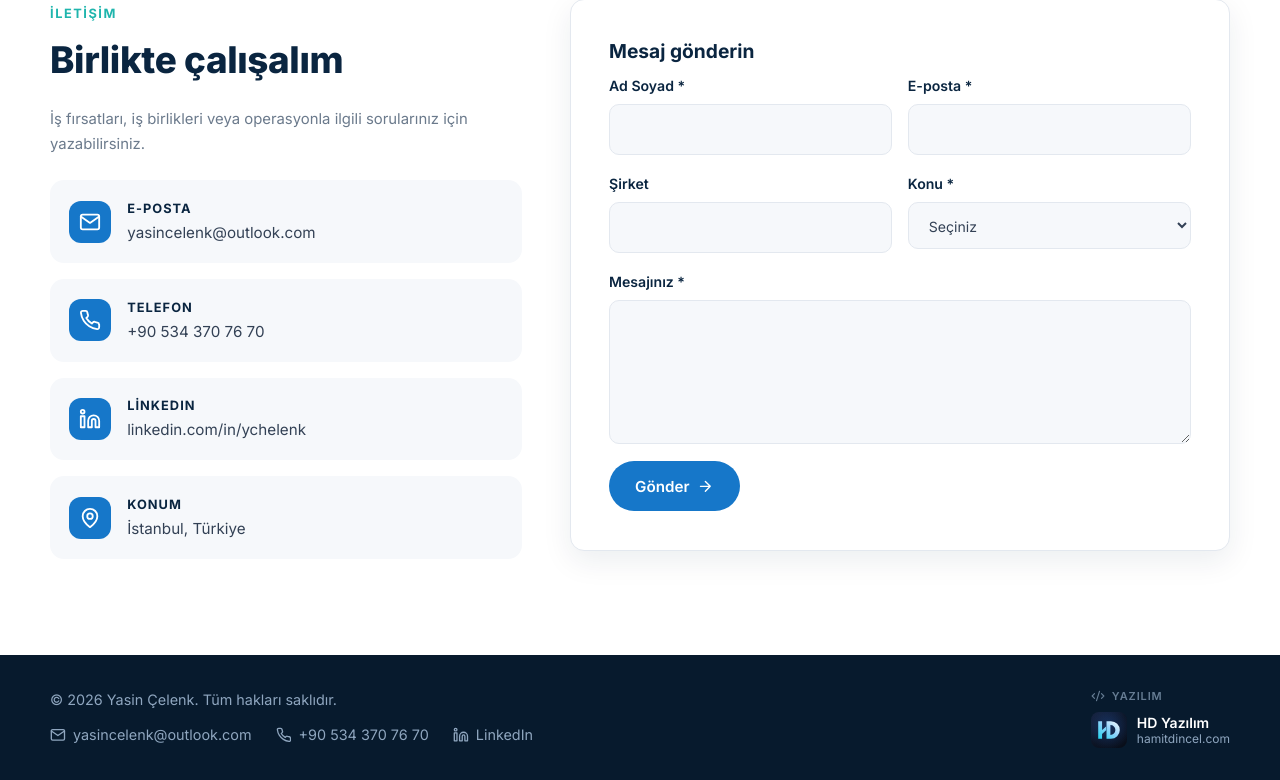
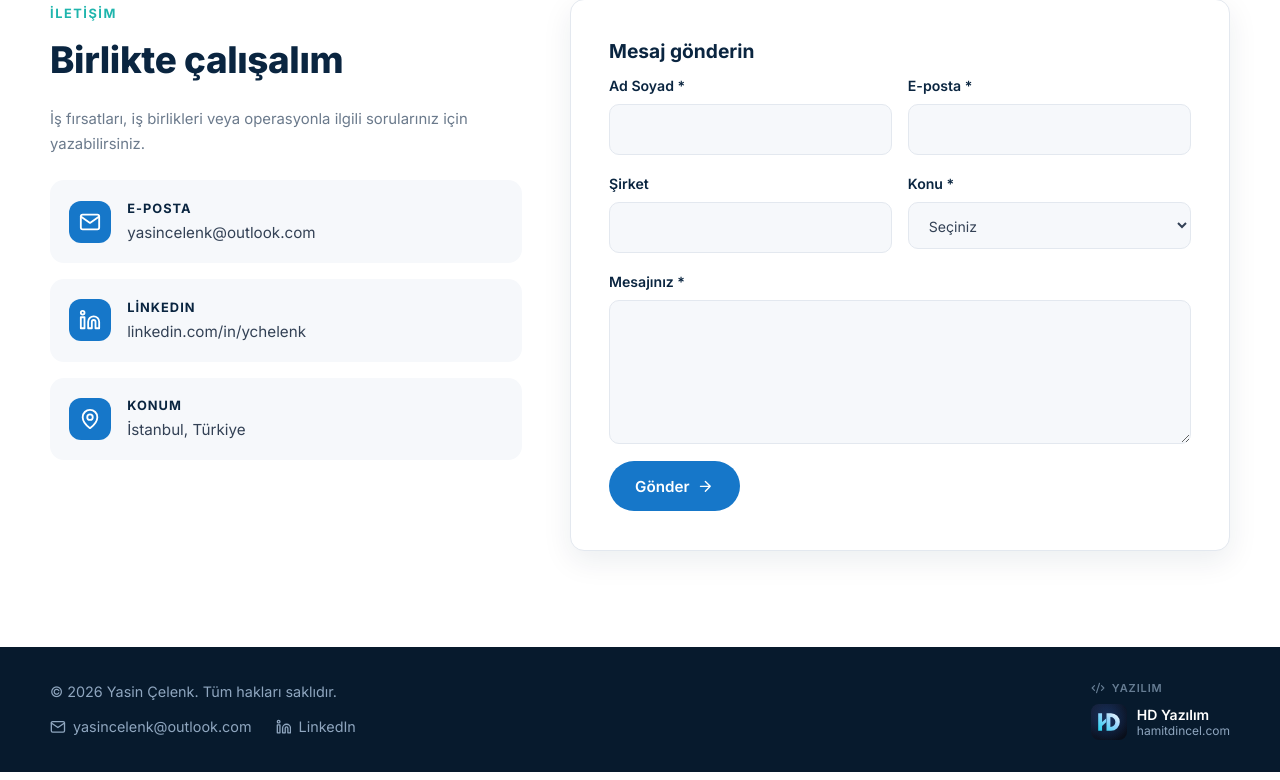
Before and after one commit to yasinchelenk/yasinchelenk.com, a PHP site: page / in a window 1280 px wide. Shown: the part 4679-5459 px from the top of the page. Run offline with PHP 8.4, Linux system fonts and the light colour scheme.

Commit message:
Panel mobil menü; sitede telefon varsayılanı boş
- 900px altında yatay sekme şeridi yerine "☰ Grup · Sekme" düğmesi: Operations / Account / History gruplu dikey menü açar
- Geniş ekranda açılan grup görünür alana kaydırılır
- Kişisel sitede telefon varsayılanı boş (boşken iletişim, footer ve JSON-LD'de gösterilmez)

Co-Authored-By: Claude Opus 5.5 <noreply@anthropic.com>

```diff
--- a/app/content.php
+++ b/app/content.php
@@ -14,7 +14,7 @@ return [
         'photo'    => '',
         'cv'       => '',
         'email'    => 'yasincelenk@outlook.com',
-        'phone'    => '+90 534 370 76 70',
+        'phone'    => '',      // boşken sitede telefon gösterilmez (Site Yönetimi → Telefon)
         'linkedin' => 'https://www.linkedin.com/in/ychelenk/',
         'location' => ['tr' => 'İstanbul, Türkiye', 'en' => 'Istanbul, Türkiye'],
     ],
```
Also changed, not shown: public/assets/panel/app.js, public/assets/panel/panel.css.
